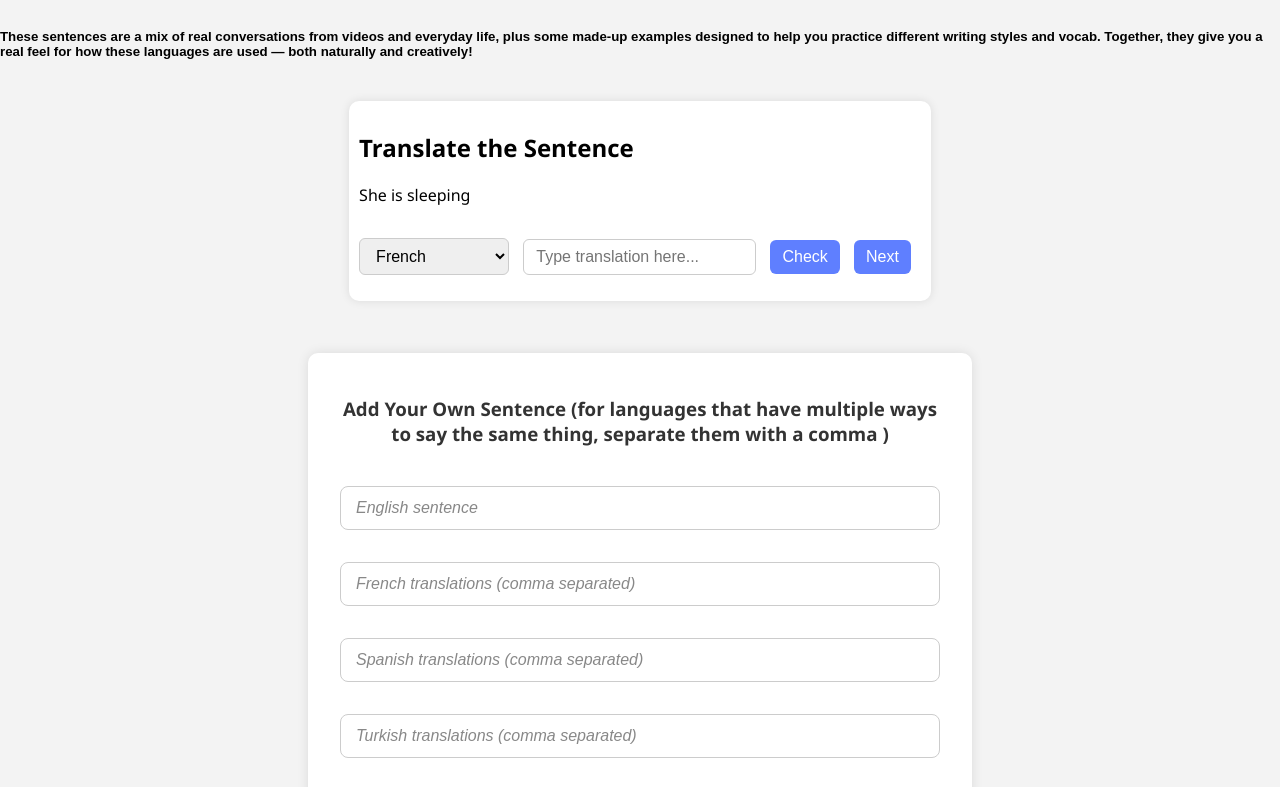
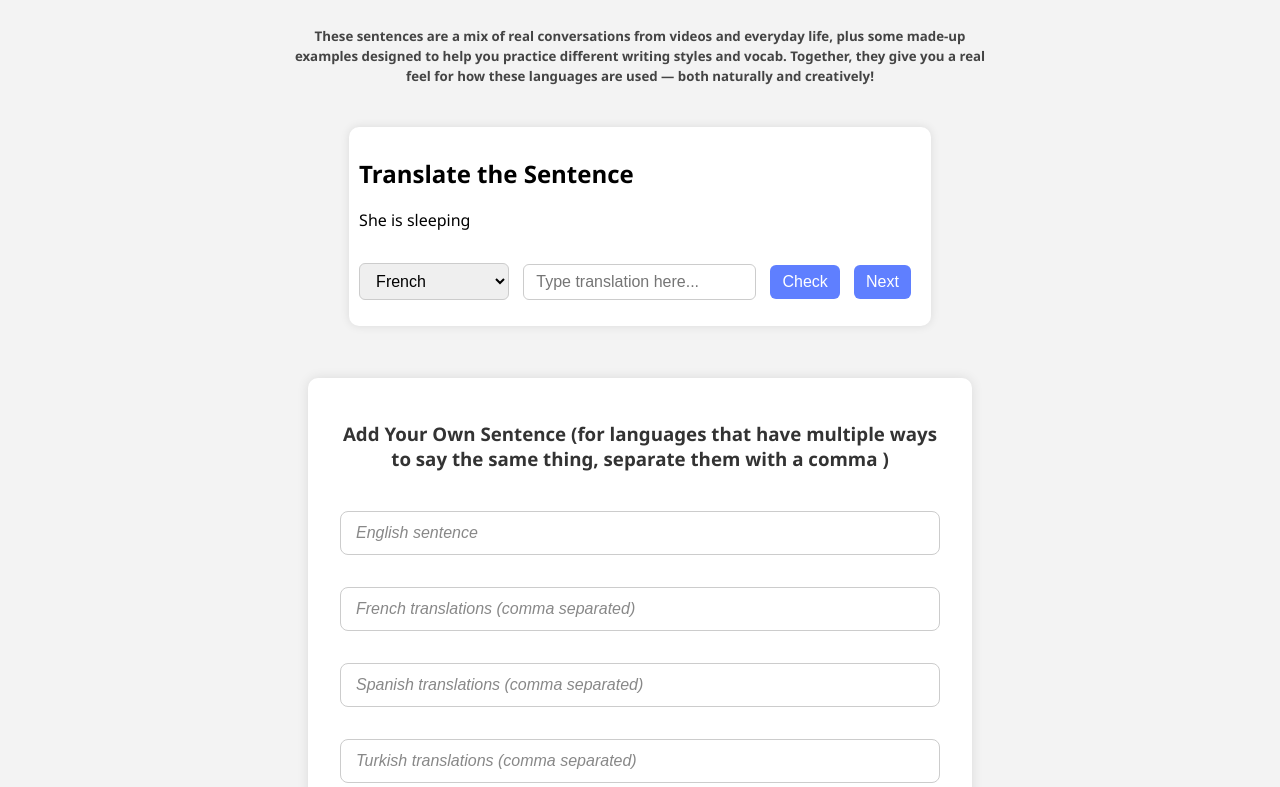
Before and after one commit to bleumino/LangoPop, a plain HTML site: page index.html in a window 1280 px wide. Shown: the part 73-860 px from the top of the page. Drawn offline with Linux system fonts and the light colour scheme.

Commit message:
Update index.html

```diff
--- a/index.html
+++ b/index.html
@@ -8,7 +8,9 @@
 </head>
 <body>
   <h1>LangoPop</h1>
-  <h5>These sentences are a mix of real conversations from videos and everyday life, plus some made-up examples designed to help you practice different writing styles and vocab. Together, they give you a real feel for how these languages are used — both naturally and creatively!</h5>
+  <h5 style="font-weight: 600; line-height: 1.5; max-width: 700px; margin: 20px auto; color: #444; font-family: 'Segoe UI', Tahoma, Geneva, Verdana, sans-serif; text-align: center;">
+  These sentences are a mix of real conversations from videos and everyday life, plus some made-up examples designed to help you practice different writing styles and vocab. Together, they give you a real feel for how these languages are used — both naturally and creatively!
+</h5>
   <div class="container">
     <h2>Translate the Sentence</h2>
     <p id="englishSentence"></p>
```
